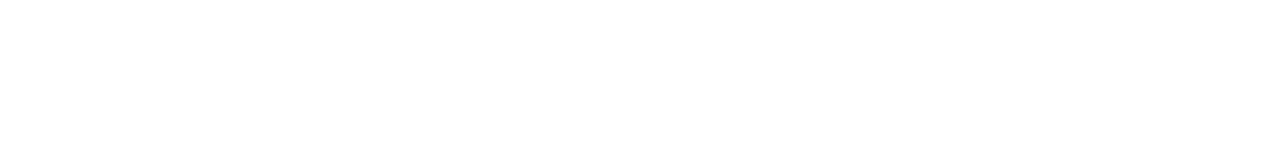
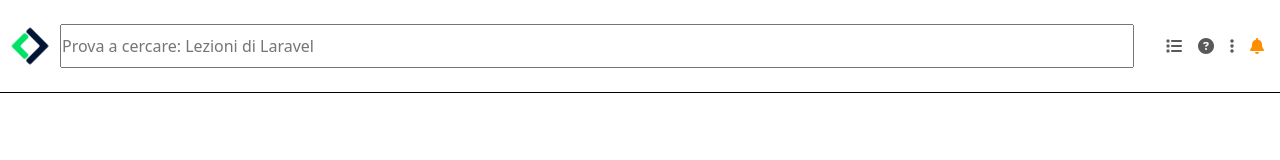
Before and after one commit to Anse98/html-css-bootstrap-dashboard, a plain HTML site: page index.html in a window 1280 px wide. Drawn offline with nearby package versions, Linux system fonts and the light colour scheme.

Commit message:
ADD-Header in html e css, resa già responsive

```diff
--- a/index.html
+++ b/index.html
@@ -10,8 +10,23 @@
 </head>
 <body>
 
-  <header>
-
+  <header class="d-flex align-items-center py-3">
+    <div class="header-logo">
+      <figure class="m-0">
+        <img src="./img/mobile-logo.png" class="img-fluid">
+      </figure>
+    </div>
+    <div class="header-searchbar flex-grow-1">
+      <input type="search" class="w-100 py-2" placeholder="Prova a cercare: Lezioni di Laravel">
+    </div>
+    <div class="header-options">
+      <ul class="m-0 d-flex gap-3">
+        <li><i class="fa-solid fa-list"></i></li>
+        <li><i class="fa-solid fa-circle-question"></i></li>
+        <li><i class="fa-solid fa-ellipsis-vertical"></i></li>
+        <li><i class="fa-solid fa-bell pe-3"></i></li>
+      </ul>
+    </div>
   </header>
 
   <main>
--- a/style.css
+++ b/style.css
@@ -15,3 +15,56 @@ ul, ol, menu {
 body {
   height: 100vh;
 }
+
+a {
+  text-decoration: none;
+  color: currentColor;
+}
+
+/* DEBUG */
+header {
+  border-bottom: solid 1px black;
+}
+/******************************HEADER******************************************/
+
+header figure {
+  width: 60px;
+}
+
+header ul li:not(:last-child) {
+  display: none;
+  color: #5B5858;
+}
+
+header ul li:last-child {
+  color: #FF8F00;
+}
+
+/************************MEDIA QUERY******************************************/
+
+ /* Small devices (landscape phones, 576px and up) */
+@media (min-width: 576px) {
+
+ }
+
+ /* Medium devices (tablets, 768px and up) */
+@media (min-width: 768px) {
+
+ }
+
+ /* Large devices (desktops, 992px and up) */
+@media (min-width: 992px) {
+  header ul li:not(:last-child) {
+    display: block;
+  }
+ }
+
+ /* X-Large devices (large desktops, 1200px and up) */
+@media (min-width: 1200px) {
+
+ }
+
+ /* XX-Large devices (larger desktops, 1400px and up) */
+@media (min-width: 1400px) {
+
+ }
```
